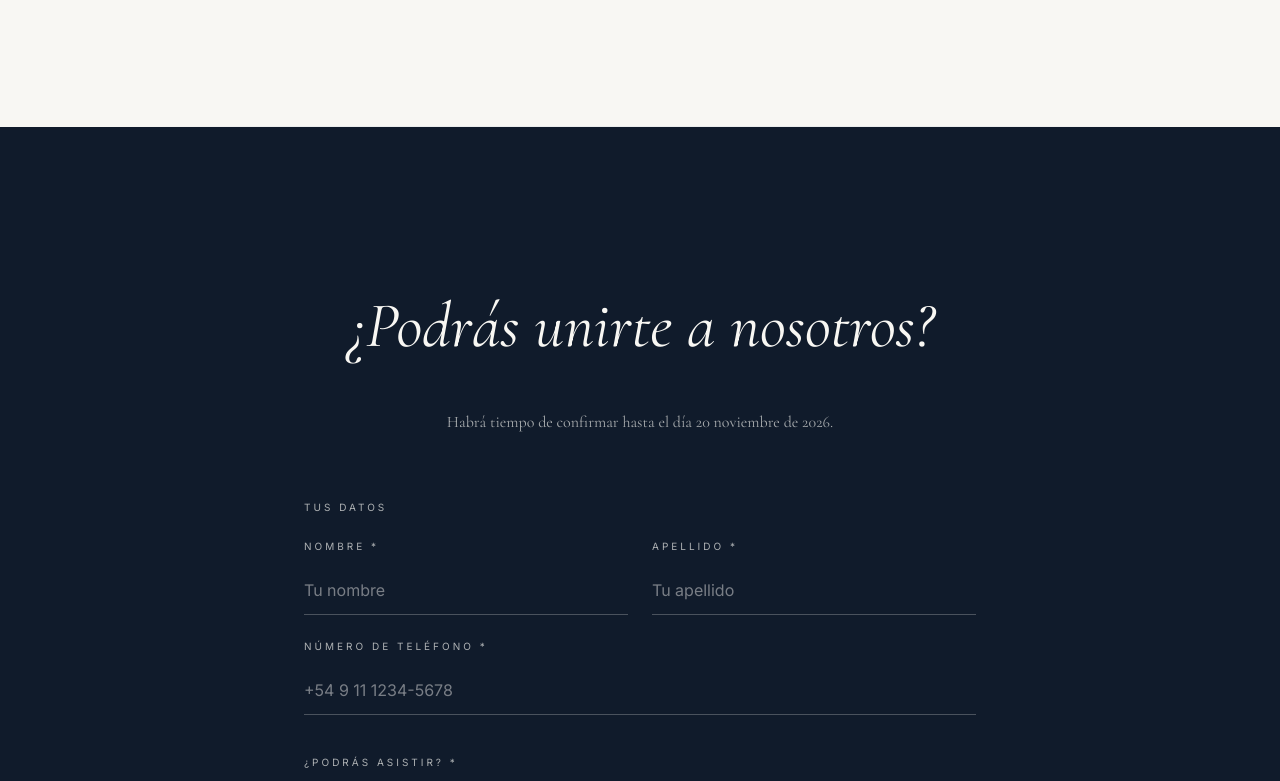
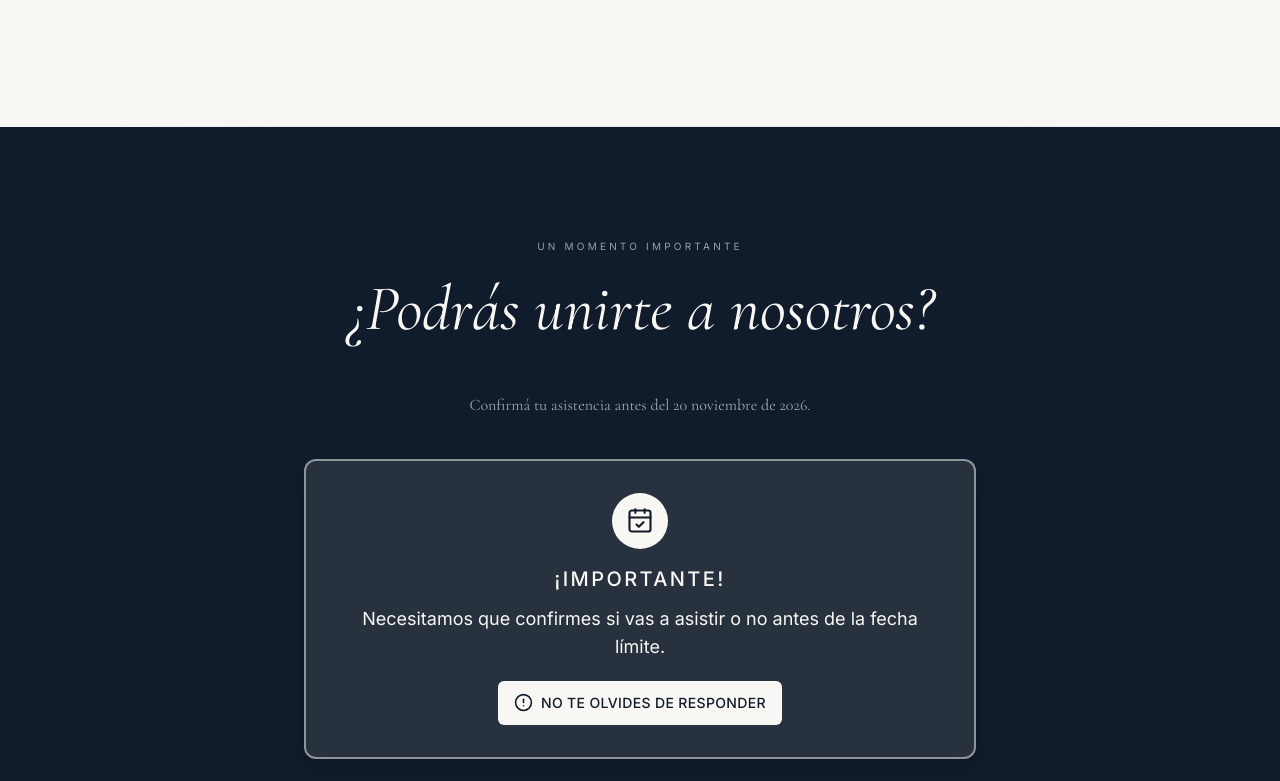
Before and after one commit to Lautaacode/wedding-invitation, a React (Vite) app: page / in a window 1280 px wide. Shown: the part 8390-9171 px from the top of the page. Built offline with nearby package versions, Linux system fonts and the light colour scheme; no server answers; a web font is replaced by a local one.

Commit message:
chore: refactor rsvpsection

```diff
--- a/src/components/RSVPSection.tsx
+++ b/src/components/RSVPSection.tsx
@@ -1,5 +1,5 @@
 import { useRef, useState, type FormEvent } from 'react'
-import { Check, Loader2 } from 'lucide-react'
+import { Check, Loader2, CalendarCheck, AlertCircle } from 'lucide-react'
 import { motion } from 'framer-motion'
 import { SectionHeader } from './SectionHeader'
 import { submitRSVP } from '../services/rsvp'
@@ -53,7 +53,7 @@ export function RSVPSection() {
         event.preventDefault()
 
         if (!form.attending) {
-            setError('Por favor, selecciona si asistirás o no.')
+            setError('Por favor, seleccioná si vas a asistir o no.')
             return
         }
 
@@ -81,7 +81,7 @@ export function RSVPSection() {
         } catch (error) {
             console.error('RSVP submission failed:', error)
             setError(
-                'Hubo un error al enviar tu confirmación. Por favor, inténtalo de nuevo más tarde.',
+                'Hubo un error al enviar tu confirmación. Por favor, intentá nuevamente más tarde.',
             )
         } finally {
             setLoading(false)
@@ -92,37 +92,63 @@ export function RSVPSection() {
         <section
             ref={rsvpRef}
             id="rsvp"
-            className="scroll-mt-20 bg-(--navy-deep) px-6 py-28 text-(--ivory) sm:py-36"
+            className="scroll-mt-20 bg-(--navy-deep) px-6 py-20 text-(--ivory) sm:py-28"
         >
             <div className="mx-auto max-w-5xl">
                 <SectionHeader
-                    eyebrow=""
+                    eyebrow="UN MOMENTO IMPORTANTE"
                     title="¿Podrás unirte a nosotros?"
-                    description={`Habrá tiempo de confirmar hasta el día ${wedding.rsvp.deadline}.`}
+                    description={`Confirmá tu asistencia antes del ${wedding.rsvp.deadline}.`}
                     light
                 />
 
-                <div className="mx-auto mt-16 max-w-2xl">
+                <div className="mx-auto mt-10 max-w-2xl">
                     {submitted ? (
                         <SuccessMessage />
                     ) : (
+                        <>
+                            {/* AVISO DESTACADO */}
+                            <motion.div
+                                initial={{ opacity: 0, y: 15 }}
+                                whileInView={{ opacity: 1, y: 0 }}
+                                viewport={{ once: true }}
+                                className="mb-10 rounded-xl border-2 border-(--ivory)/50 bg-(--ivory)/10 p-6 text-center shadow-lg sm:p-8"
+                            >
+                                <div className="mx-auto mb-4 flex h-14 w-14 items-center justify-center rounded-full bg-(--ivory) text-(--navy-deep)">
+                                    <CalendarCheck size={28} strokeWidth={1.8} />
+                                </div>
+
+                                <p className="body-font text-lg font-bold uppercase tracking-[0.12em] text-(--ivory) sm:text-xl">
+                                    ¡Importante!
+                                </p>
+
+                                <p className="mt-3 text-base leading-7 text-(--ivory) sm:text-lg">
+                                    Necesitamos que confirmes si vas a asistir
+                                    o no antes de la fecha límite.
+                                </p>
+
+                                <div className="mt-5 inline-flex items-center gap-2 rounded-md bg-(--ivory) px-4 py-3 text-(--navy-deep)">
+                                    <AlertCircle size={19} />
+                                    <span className="text-sm font-bold uppercase tracking-wide">
+                                        No te olvides de responder
+                                    </span>
+                                </div>
+                            </motion.div>
+
                             <motion.form
                                 initial={{ opacity: 0, y: 15 }}
                                 animate={{ opacity: 1, y: 0 }}
                                 onSubmit={handleSubmit}
                                 className="space-y-10"
                             >
-                            {/* Datos del invitado */}
+                                {/* DATOS DEL INVITADO */}
                                 <div className="space-y-6">
-                                <p className="body-font text-[10px] uppercase tracking-[0.3em] text-(--muted-light)">
-                                    Tus datos
+                                    <p className="body-font text-xs font-semibold uppercase tracking-[0.2em] text-(--muted-light)">
+                                        01 — Tus datos
                                     </p>
 
                                     <div className="grid grid-cols-1 gap-6 sm:grid-cols-2">
-                                    <Field
-                                        label="Nombre"
-                                        required
-                                    >
+                                        <Field label="Nombre" required>
                                             <input
                                                 type="text"
                                                 required
@@ -139,10 +165,7 @@ export function RSVPSection() {
                                             />
                                         </Field>
 
-                                    <Field
-                                        label="Apellido"
-                                        required
-                                    >
+                                        <Field label="Apellido" required>
                                             <input
                                                 type="text"
                                                 required
@@ -182,19 +205,19 @@ export function RSVPSection() {
                                     </Field>
                                 </div>
 
-                            {/* Confirmación de asistencia */}
+                                {/* CONFIRMACIÓN DE ASISTENCIA */}
                                 <Field
-                                label="¿Podrás asistir?"
+                                    label="02 — ¿Podrás acompañarnos?"
                                     required
                                 >
-                                <div className="grid grid-cols-1 gap-3 sm:grid-cols-2">
+                                    <div className="grid grid-cols-1 gap-4 sm:grid-cols-2">
                                         <ChoiceButton
                                             active={form.attending === 'yes'}
                                             onClick={() =>
                                                 handleAttendance('yes')
                                             }
                                         >
-                                        Sí, asistiré
+                                            Sí, voy a asistir
                                         </ChoiceButton>
 
                                         <ChoiceButton
@@ -203,19 +226,19 @@ export function RSVPSection() {
                                                 handleAttendance('no')
                                             }
                                         >
-                                        No, no podré asistir
+                                            No podré asistir
                                         </ChoiceButton>
                                     </div>
 
                                     {!form.attending && (
-                                    <p className="mt-3 text-xs text-(--muted-light)">
-                                        Por favor, selecciona una opción.
+                                        <p className="mt-3 text-sm text-(--muted-light)">
+                                            Seleccioná una opción para continuar.
                                         </p>
                                     )}
                                 </Field>
 
-                            {/* Mensaje opcional */}
-                            <Field label="Un mensaje opcional">
+                                {/* MENSAJE OPCIONAL */}
+                                <Field label="03 — Mensaje opcional">
                                     <textarea
                                         rows={4}
                                         value={form.message}
@@ -225,40 +248,56 @@ export function RSVPSection() {
                                                 event.target.value,
                                             )
                                         }
-                                    placeholder="Escribir nombre del acompañante si te toca +1 y/o cualquier mensaje que quieras compartir con nosotros"
+                                        placeholder="Si te corresponde un acompañante (+1), escribí su nombre acá. También podés dejarnos un mensaje."
                                         className="input resize-none"
                                     />
                                 </Field>
 
-                            {/* Error de envío */}
+                                {/* ERROR DE ENVÍO */}
                                 {error && (
                                     <p
                                         role="alert"
-                                    className="text-sm text-red-300"
+                                        className="rounded-lg border border-red-300/40 bg-red-400/10 p-4 text-sm text-red-200"
                                     >
                                         {error}
                                     </p>
                                 )}
 
-                            {/* Botón de envío */}
+                                {/* BOTÓN DE ENVÍO DESTACADO */}
+                                <div className="pt-8">
+                                    <p className="mb-5 text-center text-sm leading-6 text-(--muted-light)">
+                                        Revisá tus datos y enviá tu respuesta.
+                                        ¡Es importante que todos confirmen!
+                                    </p>
+
                                     <button
                                         type="submit"
                                         disabled={loading || !form.attending}
-                                className="body-font flex w-full items-center justify-center gap-3 border border-(--ivory)/30 px-6 py-4 text-[10px] uppercase tracking-[0.3em] transition hover:bg-(--ivory) hover:text-(--navy) disabled:cursor-not-allowed disabled:opacity-50"
+                                        className="body-font flex min-h-16 w-full items-center justify-center gap-3 rounded-md border-2 border-(--ivory) bg-(--ivory) px-6 py-5 text-sm font-bold uppercase tracking-[0.12em] text-(--navy-deep) shadow-lg transition duration-300 hover:scale-[1.01] hover:bg-transparent hover:text-(--ivory) disabled:cursor-not-allowed disabled:opacity-50 disabled:hover:scale-100 sm:text-base"
                                     >
                                         {loading ? (
                                             <>
                                                 <Loader2
-                                            size={15}
+                                                    size={20}
                                                     className="animate-spin"
                                                 />
-                                        Enviando confirmación
+                                                Enviando confirmación...
                                             </>
                                         ) : (
-                                    'Enviar confirmación'
+                                            <>
+                                                <Check size={21} strokeWidth={2.5} />
+                                                Enviar mi confirmación
+                                            </>
                                         )}
                                     </button>
+
+                                    <p className="mt-4 text-center text-xs leading-5 text-(--muted-light)">
+                                        Tu respuesta nos ayuda a organizar
+                                        este día tan especial.
+                                    </p>
+                                </div>
                             </motion.form>
+                        </>
                     )}
                 </div>
             </div>
@@ -279,7 +318,7 @@ function Field({
 }: FieldProps) {
     return (
         <div>
-            <label className="body-font mb-3 block text-[10px] uppercase tracking-[0.3em] text-(--muted-light)">
+            <label className="body-font mb-3 block text-xs font-semibold uppercase tracking-[0.15em] text-(--muted-light)">
                 {label}
                 {required && ' *'}
             </label>
@@ -306,13 +345,13 @@ function ChoiceButton({
             aria-pressed={active}
             onClick={onClick}
             className={[
-                'body-font flex items-center justify-center gap-2 border px-4 py-4 text-sm transition',
+                'body-font flex min-h-16 items-center justify-center gap-3 rounded-md border-2 px-4 py-5 text-sm font-semibold transition duration-200 sm:text-base',
                 active
-                    ? 'border-(--ivory) bg-(--ivory) text-(--navy)'
-                    : 'border-(--ivory)/20 text-(--muted-light) hover:border-(--ivory)/50',
+                    ? 'border-(--ivory) bg-(--ivory) text-(--navy-deep) shadow-md'
+                    : 'border-(--ivory)/40 bg-transparent text-(--ivory) hover:border-(--ivory) hover:bg-(--ivory)/10',
             ].join(' ')}
         >
-            {active && <Check size={14} />}
+            {active && <Check size={19} strokeWidth={2.5} />}
             {children}
         </button>
     )
@@ -323,19 +362,19 @@ function SuccessMessage() {
         <motion.div
             initial={{ opacity: 0, y: 20 }}
             animate={{ opacity: 1, y: 0 }}
-            className="border border-(--ivory)/15 px-8 py-16 text-center"
+            className="rounded-xl border border-(--ivory)/30 px-8 py-16 text-center"
         >
-            <div className="mx-auto flex h-12 w-12 items-center justify-center rounded-full border border-(--ivory)/30">
-                <Check size={18} strokeWidth={1.5} />
+            <div className="mx-auto flex h-16 w-16 items-center justify-center rounded-full border-2 border-(--ivory)/50">
+                <Check size={28} strokeWidth={1.8} />
             </div>
 
-            <h3 className="display-font mt-8 text-3xl">
-                Gracias por confirmar tu asistencia
+            <h3 className="display-font mt-8 text-3xl sm:text-4xl">
+                ¡Muchas gracias!
             </h3>
 
-            <p className="display-font mx-auto mt-4 max-w-md text-sm leading-7 text-(--muted-light)">
-                Tu confirmación ha sido recibida. No podemos esperar para
-                celebrar contigo.
+            <p className="display-font mx-auto mt-4 max-w-md text-base leading-7 text-(--muted-light)">
+                Tu confirmación fue recibida correctamente.
+                ¡Tenemos muchas ganas de compartir este día con vos!
             </p>
         </motion.div>
     )
--- a/src/config/wedding.ts
+++ b/src/config/wedding.ts
@@ -121,9 +121,9 @@ export const wedding = {
     },
 
     party: {
-        name: 'Quinta residencial del barrio privado',
+        name: 'Quinta residencial en barrio privado',
         type: 'Ubicacion de la fiesta',
-        address: 'Francisco Narciso de Laprida 1800',
+        address: 'Francisco Narciso de Laprida 1850',
         city: 'Ministro Rivadavia',
         description:
             `Quinta donde se llevara a cabo la fiesta de celebracion de los novios,
```
Lines whose indentation alone changed are shown as unchanged.
